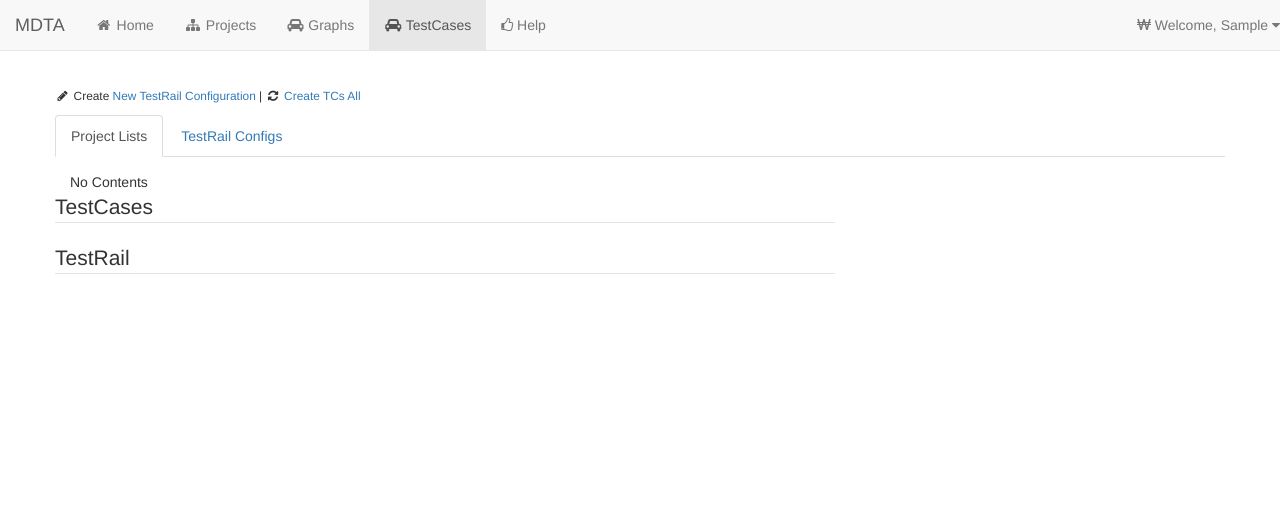
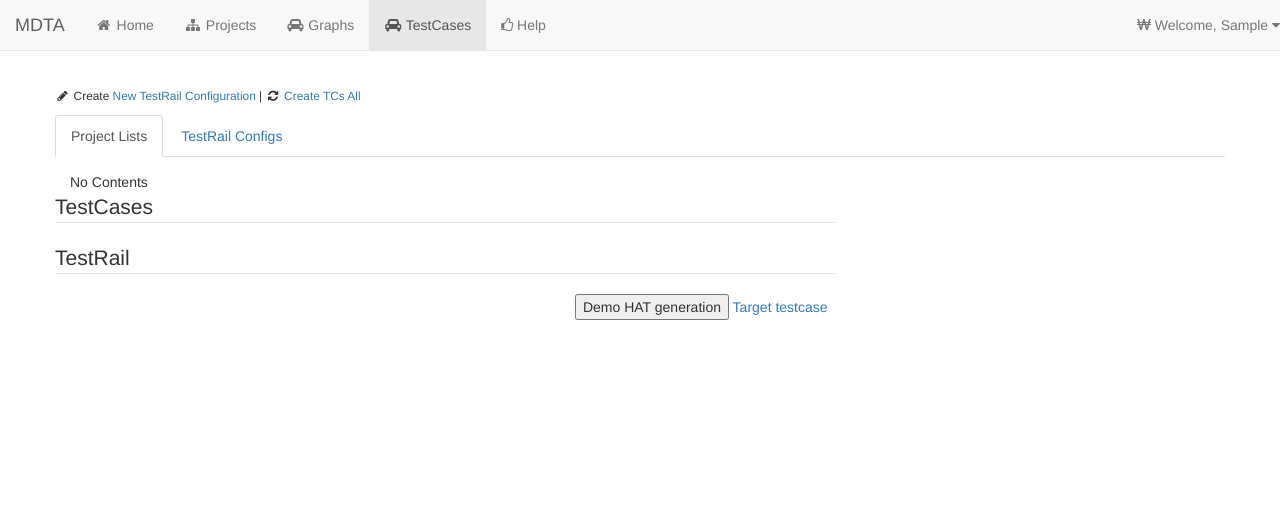
Before and after one commit to jlpcri/mdta, a Django app: page /mdta/testcases/testcases/ in a window 1280 px wide. Shown: the top 519 px of the page. Run offline with Django 3.2, Linux system fonts and the light colour scheme; the visitor is signed in with stand-in values (Sample User, id 1); data that the repository does not hold is empty; some libraries are stand-ins or nearby versions.

Commit message:
Holycrapitstimetodemoandtheresnouihalp

```diff
--- a/mdta/apps/testcases/templates/testcases/tc_projects.html
+++ b/mdta/apps/testcases/templates/testcases/tc_projects.html
@@ -60,6 +60,9 @@
                 {% for key, value in testrail.items %}
                     <li>{{ key }}: {{ value }}</li>
                 {% endfor %}
+                <button id="hat-demo">Demo HAT generation</button>
+                <a href="http://linux3216/testrail/index.php?/cases/view/198050&group_by=cases:section_id&group_order=asc&group_id=19151">Target testcase</a>
+                <div id="hat-demo-testrail" class="col-md-4"></div><div id="hat-demo-script" class="col-md-4"></div>
             </div>
 
         </div>
--- a/mdta/apps/testcases/templates/testcases/testcases.js
+++ b/mdta/apps/testcases/templates/testcases/testcases.js
@@ -8,6 +8,7 @@ $(document).ready(function () {
     if ('{{link_id}}') {
         $('a[href="#project-{0}"]'.format('{{link_id}}')).click();
     }
+    $('#hat-demo').click(quickDemo)
 });
 
 function deleteModal (project_name, project_id) {
@@ -16,3 +17,7 @@ function deleteModal (project_name, project_id) {
 
     $('#confirmModal').modal('show');
 }
+
+function quickDemo(){
+    $.ajax()
+}
--- a/mdta/apps/testcases/urls.py
+++ b/mdta/apps/testcases/urls.py
@@ -15,5 +15,6 @@ urlpatterns = [
     url(r'^testrail_configuration_update/(?P<testrail_id>\d+)/$', views.testrail_configuration_update, name='testrail_configuration_update'),
 
     url(r'^create_hat_scripts/(?P<object_id>\d+)/$', views.create_hat_scripts, name='create_hat_scripts'),
+    url(r'^demo_hat_generation/$', views.demo_hat_generation, name='demo_hat_generation'),
 
 ]
--- a/mdta/apps/testcases/views.py
+++ b/mdta/apps/testcases/views.py
@@ -195,3 +195,14 @@ def create_hat_scripts(request, object_id):
     context['link_id'] = link_id
 
     return render(request, 'testcases/testcases.html', context)
+
+def demo_hat_generation(request):
+    """Throwaway method for 9/28 demo"""
+    from django.http.response import JsonResponse
+    from mdta.apps.runner.utils import get_testrail_project
+
+    tri = TestRailInstance.objects.first()
+    testcase = get_testrail_project(tri, 6).get_suites()[-1].get_cases()[0]
+    testcase.generate_hat_script()
+    testcase.script.hatit_execute()
+    return JsonResponse({'testrail': testcase.custom_steps_separated, 'script': testcase.script.body})
```
Also changed, not shown: mdta/apps/runner/utils.py (+6 -7 lines).
